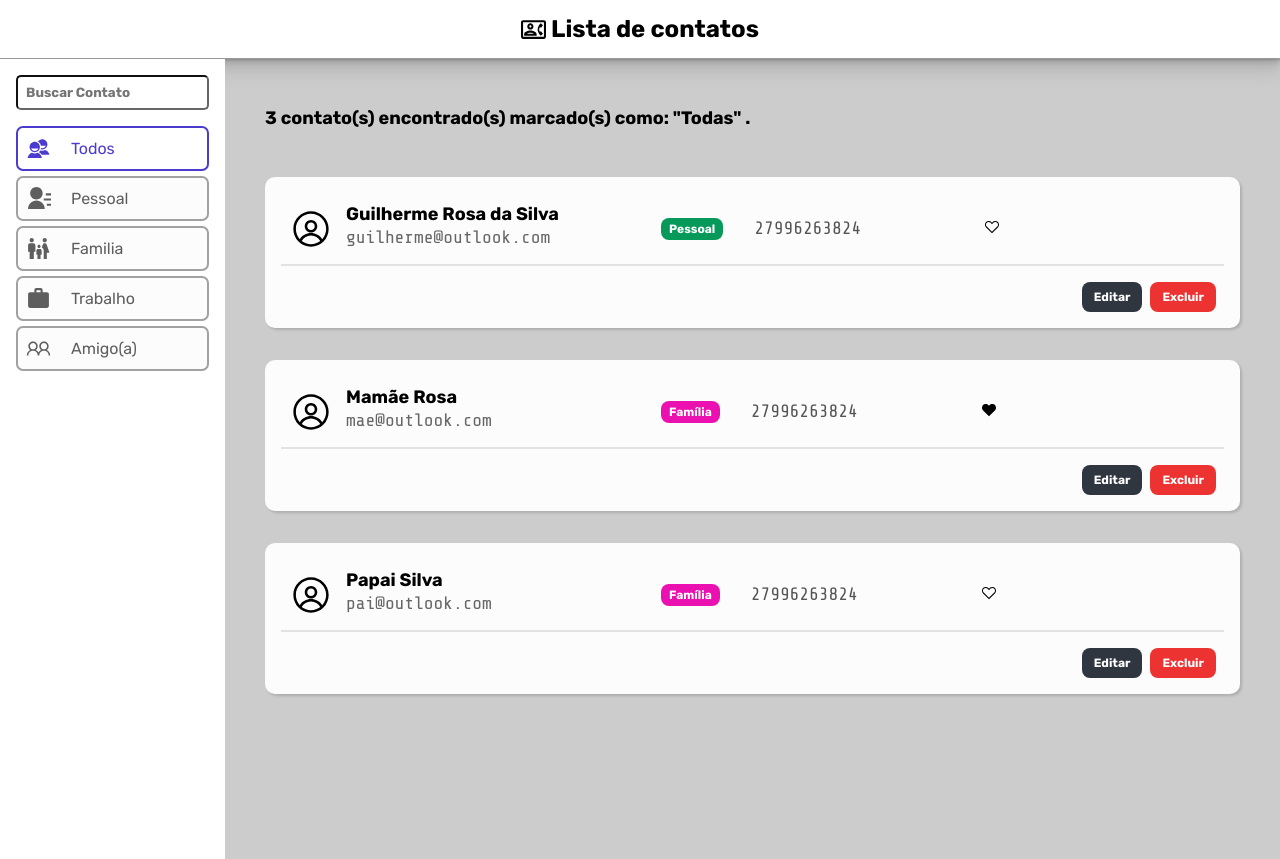
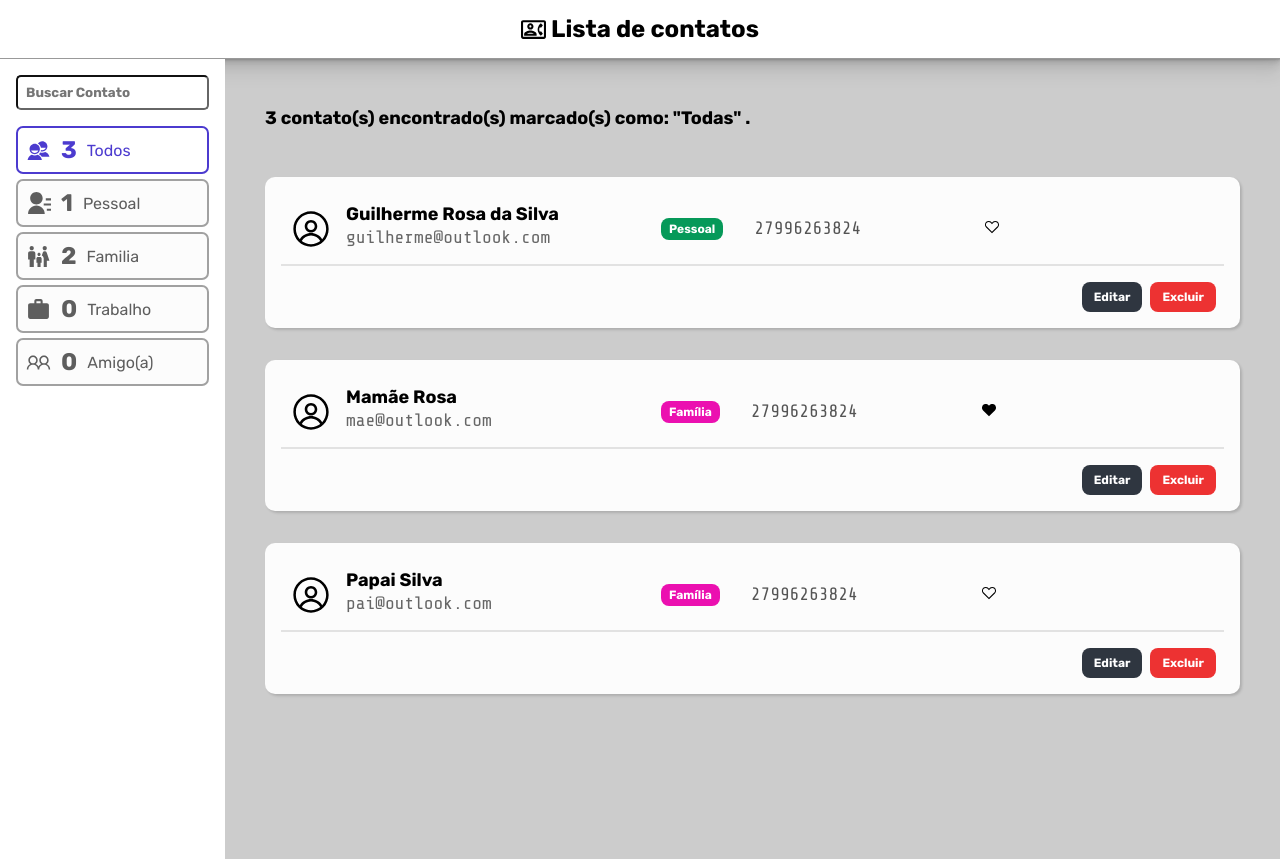
Before and after one commit to guilhermers23/EBAC_M32_Tarefa-ListaDeContatos, a React (Vite) app: page / in a window 1280 px wide. Built offline with nearby package versions, Linux system fonts and the light colour scheme.

Commit message:
Finalizando os filtros

```diff
--- a/src/components/CardFilter/index.tsx
+++ b/src/components/CardFilter/index.tsx
@@ -1,23 +1,32 @@
 import { useDispatch, useSelector } from "react-redux";
 import type { RootReducer } from "../../store";
 import type { ReactNode } from "react";
+import { changeFilter } from "../../store/reducers/filter";
 import * as Enums from "../../utilities/enums/ContactEnums";
 import * as S from "./styled";
-import { changeFilter } from "../../store/reducers/filter";
 
-type PropsCard = { label: string; typeValue?: Enums.TypeContact; icon: ReactNode };
+type PropsCard = { label: string; value?: Enums.TypeContact; icon: ReactNode };
 
-const CardFilter = ({ label, counter, typeValue, icon }: PropsCard) => {
+const CardFilter = ({ label, value, icon }: PropsCard) => {
     const dispatch = useDispatch();
-    const { filter, contacts } = useSelector((state: RootReducer) => state);
+    const { filter, contact } = useSelector((state: RootReducer) => state);
 
-    const onFilter = () => { dispatch(changeFilter({ valueType })) };
+    const onFilter = () => { dispatch(changeFilter({ value })) };
 
-    const isActive = (): boolean => {
-        return filter.valueType === typeValue;
+    const conterContacts = (): number => {
+        if (!value) return contact.length;
+        const counter = contact.filter((type) => type.typeContact === value).length;
+        return counter;
+    };
+
+    const isActive = (): string => {
+        const active = filter.value === value;
+        const booleanForString = active.toString();
+        return booleanForString;
     };
 
     const hasActive = isActive();
+    const counter = conterContacts();
 
     return (
         <S.Card active={hasActive} onClick={onFilter}>
--- a/src/components/CardFilter/styled.ts
+++ b/src/components/CardFilter/styled.ts
@@ -1,15 +1,16 @@
 import styled from "styled-components";
 
-type PropsCardActive = { active: boolean };
+type PropsCardActive = { active: string };
 
 export const Card = styled.div<PropsCardActive>`
   display: flex;
   align-items: center;
   gap: 10px;
   padding: 8px;
-  border: 2px solid ${(props) => (props.active ? "#4C3BCF" : "#a1a1a1")};
-  background-color: ${(props) => (props.active ? "#FFF" : "#fcfcfc")};
-  color: ${(props) => (props.active ? "#4C3BCF" : "#5e5e5e")};
+  border: 2px solid
+    ${({ active }) => (active === "true" ? "#4C3BCF" : "#a1a1a1")};
+  background-color: ${({ active }) => (active === "true" ? "#FFF" : "#fcfcfc")};
+  color: ${({ active }) => (active === "true" ? "#4C3BCF" : "#5e5e5e")};
   border-radius: 7px;
   cursor: pointer;
 `;
--- a/src/components/Contact/index.tsx
+++ b/src/components/Contact/index.tsx
@@ -1,15 +1,15 @@
 import { useDispatch } from "react-redux";
+import { useState } from "react";
 import { RxAvatar } from "react-icons/rx";
+import { VscHeart, VscHeartFilled } from "react-icons/vsc";
+import type ClassContact from "../../models/Contact";
+import { editContact, removeContact } from "../../store/reducers/contact";
 import * as GS from "../../styles";
 import * as S from "./styled";
-import type ClassContact from "../../models/Contact";
-import { VscHeart, VscHeartFilled } from "react-icons/vsc";
-import { editContact, removeContact } from "../../store/reducers/contats";
-import { useState } from "react";
 
 type PropsContact = ClassContact;
 
-const Contact = ({ id, name, lastName, email, phoneNumber, type, favorite }: PropsContact) => {
+const Contact = ({ id, name, lastName, email, phoneNumber, typeContact, favorite }: PropsContact) => {
     const dispatch = useDispatch();
     const [edit, setEdit] = useState(false);
     const [newPhone, setNewPhone] = useState(phoneNumber);
@@ -22,7 +22,7 @@ const Contact = ({ id, name, lastName, email, phoneNumber, type, favorite }: Pro
     };
 
     const saveEdit = () => {
-        dispatch(editContact({ id, name, lastName, email: newEmail, phoneNumber: newPhone, type, favorite }));
+        dispatch(editContact({ id, name, lastName, email: newEmail, phoneNumber: newPhone, typeContact, favorite }));
         setEdit(false);
     };
 
@@ -46,7 +46,7 @@ const Contact = ({ id, name, lastName, email, phoneNumber, type, favorite }: Pro
                         onChange={(e) => setNewEmail(e.target.value)}
                         disabled={!edit}>{email}</S.Email>
                 </S.Avatar>
-                <S.Tag tagcolor={type}>{type}</S.Tag>
+                <S.Tag tagcolor={typeContact}>{typeContact}</S.Tag>
                 <S.Phone maxLength={11} disabled={!edit} value={newPhone}
                     onChange={(e) => setNewPhone(Number(e.target.value))}>{phoneNumber}</S.Phone>
                 <span>{!favorite ? <VscHeart /> : <VscHeartFilled />}</span>
--- a/src/containers/ContactList/index.tsx
+++ b/src/containers/ContactList/index.tsx
@@ -5,17 +5,16 @@ import type { RootReducer } from "../../store";
 
 const ContactList = () => {
     const contactsList = useSelector((state: RootReducer) => state.contact);
-    const { term, valueType } = useSelector((state: RootReducer) => state.filter);
+    const { term, value } = useSelector((state: RootReducer) => state.filter);
     //Lógica para filtrar os contatos
     const filterContacts = () => {
         let filteredContacts = contactsList;
         if (term !== undefined) {
-            filteredContacts = filteredContacts.filter(({ name }) => name.toLowerCase().search(term.toLowerCase()) >= 0);
+            filteredContacts = filteredContacts.filter(({ name }) => name.toLowerCase().search(term.toLowerCase()) >= 0)
 
-            if (valueType !== undefined) {
-                filteredContacts = filteredContacts.filter(({ type }) => type === valueType);
+            if (value !== undefined) {
+                filteredContacts = filteredContacts.filter(({ typeContact }) => typeContact === value);
             };
-
             return filteredContacts;
         } else {
             return contactsList;
@@ -26,11 +25,11 @@ const ContactList = () => {
         let message = "";
         const complement = term !== undefined && term.length > 0 ? `e "${term}"` : "";
 
-        if (valueType === undefined) {
+        if (value === undefined) {
             message = `${numberOfContacts} contato(s) encontrado(s) marcado(s) como: "Todas" ${complement}.`
         }
         else {
-            message = `${numberOfContacts} contato(s) encontrado(s) marcado(s) como: "${valueType}" ${complement}.`
+            message = `${numberOfContacts} contato(s) encontrado(s) marcado(s) como: "${value}" ${complement}.`
         }
         return message;
     };
--- a/src/containers/Sidebar/index.tsx
+++ b/src/containers/Sidebar/index.tsx
@@ -19,13 +19,12 @@ const Sidebar = ({ showFilter }: PropsSidebar) => {
     const { term } = useSelector((state: RootReducer) => state.filter);
 
     const onChangeTerm = (event: React.ChangeEvent<HTMLInputElement>) => {
-        dispatch(changeTerm(event.target.value))
+        dispatch(changeTerm(event.target.value));
     };
 
     return (
         <S.Aside>
             {showFilter ? (
-
                 <div>
                     <GS.Input type="text" placeholder="Buscar Contato"
                         value={term} onChange={onChangeTerm} />
@@ -33,16 +32,16 @@ const Sidebar = ({ showFilter }: PropsSidebar) => {
                         <CardFilter label="Todos" icon={<IoMdContacts size={25} />}
                         />
                         <CardFilter label="Pessoal" icon={<RiContactsFill size={25} />}
-                            typeValue={Enums.TypeContact.PESSOAL}
+                            value={Enums.TypeContact.PESSOAL}
                         />
                         <CardFilter label="Familia" icon={<MdFamilyRestroom size={25} />}
-                            typeValue={Enums.TypeContact.FAMILIA}
+                            value={Enums.TypeContact.FAMILIA}
                         />
                         <CardFilter label="Trabalho" icon={<MdOutlineWork size={25} />}
-                            typeValue={Enums.TypeContact.TRABALHO}
+                            value={Enums.TypeContact.TRABALHO}
                         />
                         <CardFilter label="Amigo(a)" icon={<LiaUserFriendsSolid size={25} />}
-                            typeValue={Enums.TypeContact.AMIGO}
+                            value={Enums.TypeContact.AMIGO}
                         />
                     </S.Filters>
                 </div>
--- a/src/store/index.ts
+++ b/src/store/index.ts
@@ -1,5 +1,5 @@
 import { configureStore } from "@reduxjs/toolkit";
-import contactReducer from "./reducers/contats";
+import contactReducer from "./reducers/contact";
 import filterReducer from "./reducers/filter";
 
 const store = configureStore({
--- a/src/store/reducers/contats.ts
+++ b/src/store/reducers/contact.ts
@@ -5,35 +5,32 @@ import * as Enums from "../../utilities/enums/ContactEnums";
 const initialState: Contact[] = [
   {
     id: 1,
-    name: "Guilherme",
-    lastName: "Rosa da Silva",
+    name: "Guilherme Rosa da Silva",
     email: "guilherme@outlook.com",
     phoneNumber: 27996263824,
-    type: Enums.TypeContact.PESSOAL,
+    typeContact: Enums.TypeContact.PESSOAL,
     favorite: false,
   },
   {
     id: 2,
-    name: "Mamãe",
-    lastName: "Rosa",
+    name: "Mamãe Rosa",
     email: "mae@outlook.com",
     phoneNumber: 27996263824,
-    type: Enums.TypeContact.FAMILIA,
+    typeContact: Enums.TypeContact.FAMILIA,
     favorite: true,
   },
   {
     id: 3,
-    name: "Papai",
-    lastName: "Silva",
+    name: "Papai Silva",
     email: "pai@outlook.com",
     phoneNumber: 27996263824,
-    type: Enums.TypeContact.FAMILIA,
+    typeContact: Enums.TypeContact.FAMILIA,
     favorite: false,
   },
 ];
 
 const contactSlice = createSlice({
-  name: "contacts",
+  name: "contact",
   initialState,
   reducers: {
     removeContact: (state, action: PayloadAction<number>) => {
--- a/src/store/reducers/filter.ts
+++ b/src/store/reducers/filter.ts
@@ -1,7 +1,7 @@
 import { createSlice, type PayloadAction } from "@reduxjs/toolkit";
 import * as Enums from "../../utilities/enums/ContactEnums";
 
-type filterStates = { term?: string; valueType?: Enums.TypeContact };
+type filterStates = { term?: string; value?: Enums.TypeContact };
 
 const initialState: filterStates = { term: "" };
 
@@ -14,7 +14,7 @@ const filterSlice = createSlice({
     },
 
     changeFilter: (state, action: PayloadAction<filterStates>) => {
-      state.valueType = action.payload.valueType;
+      state.value = action.payload.value;
     },
   },
 });
```
Also changed, not shown: src/models/Contact.ts (+3 -6 lines).
